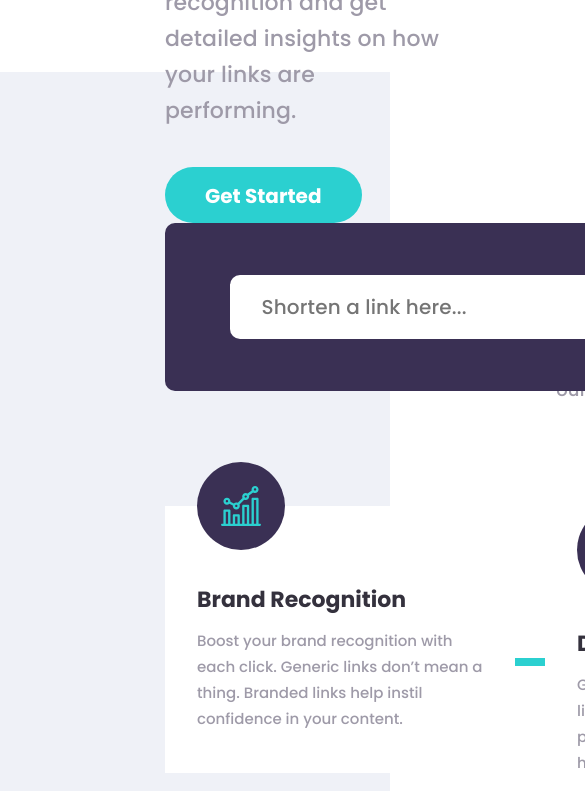
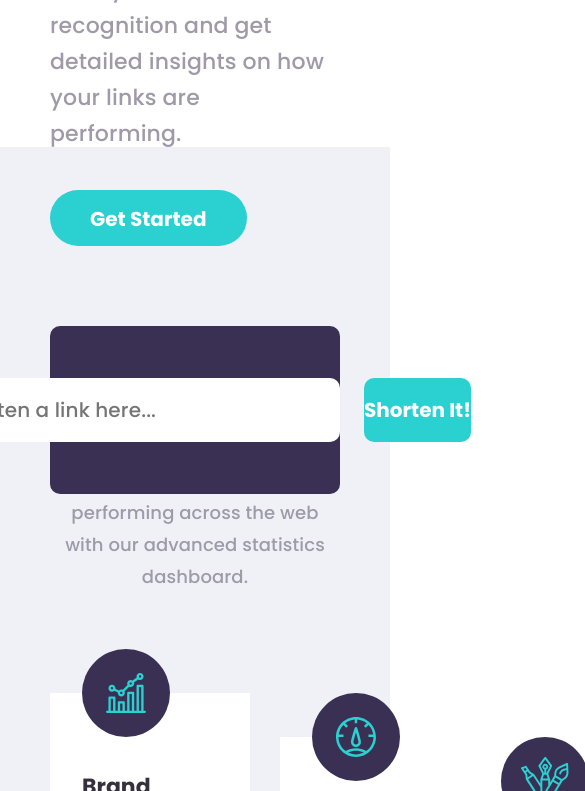
Before and after one commit to Quvondiqbek077/Shortly-project, a plain HTML site: page index.html in a window 390 px wide. Shown: the part 733-1524 px from the top of the page, 585 px wide, since content can reach past the window. Drawn offline with Linux system fonts and the light colour scheme.

Commit message:
media start

```diff
--- a/css/main.css
+++ b/css/main.css
@@ -27,7 +27,8 @@ a {
 }
 
 .container {
-    width: 1440px;
+    max-width: 1440px;
+    width: 100%;
     padding-left: 165px;
     padding-right: 165px;
     margin: auto;
@@ -219,7 +220,7 @@ a {
 }
 
 /* Main section */
-.section-main {
+.section-main{
     position: absolute;
     top: 805px;
     background: #EFF1F7;
@@ -427,8 +428,6 @@ a {
     column-gap: 20px;
 }
 
-
-
 .link {
     color: #fff;
     transition: .5s;
--- /dev/null
+++ b/css/media.css
@@ -0,0 +1,76 @@
+/* descktop */
+@media (max-width: 1440px) {
+    /*  */
+}
+@media (max-width: 1320px) {
+    .container{
+        max-width: 1320px;
+        width: 100%;
+        padding-left: 50px;
+        padding-right: 50px;
+        margin: auto;
+    }
+
+
+}
+@media (max-width: 1290px) {
+    .container{
+        max-width: 1290px;
+        width: 100%;
+        margin: auto;
+    }
+    .media-image{
+        width: 500px;
+    }
+    .cards-line{
+        width: 900px;
+    }
+    .button{
+        margin-bottom: 50px;
+    }
+    .section-main{
+        top: 720px;
+    }
+
+
+
+}
+@media (max-width: 1170px) {
+    .media-image{
+        width: 450px;
+    }
+    .button{
+        margin-bottom: 80px;
+    }
+    .section-main{
+        position: absolute;
+        top: 880px;
+        background: #EFF1F7;
+        width: 100%;
+        z-index: -1;
+    }
+    }
+
+@media (max-width: 1140px) {
+
+}
+
+
+/* Tab */
+@media (max-width: 992px) {
+    .container{
+        max-width: 992px;
+        width: 100%;
+        margin: auto;
+    }
+}
+@media (max-width: 850px) {}
+/* Mobile */
+@media (max-width: 768px) {}
+@media (max-width: 684px) {}
+/* mobile < 576 */
+@media (max-width: 576px) {}
+@media (max-width: 480px) {}
+@media (max-width: 412px) {}
+@media (max-width: 375px) {}
+@media (max-width: 320px) {}
--- a/index.html
+++ b/index.html
@@ -7,6 +7,7 @@
     <title>Shortly</title>
     <link rel="stylesheet" href="./css/all.min.css">
     <link rel="stylesheet" href="./css/main.css">
+    <link rel="stylesheet" href="./css/media.css">
 </head>
 
 <body>
@@ -22,6 +23,7 @@
                                 <img src="./img/Shortly.svg" alt="SHortly Logo" class="logo-link">
                             </a>
                         </li>
+
                         <li class="menu">
                             <a href="#!" class="menu-link">Features</a>
                         </li>
```
